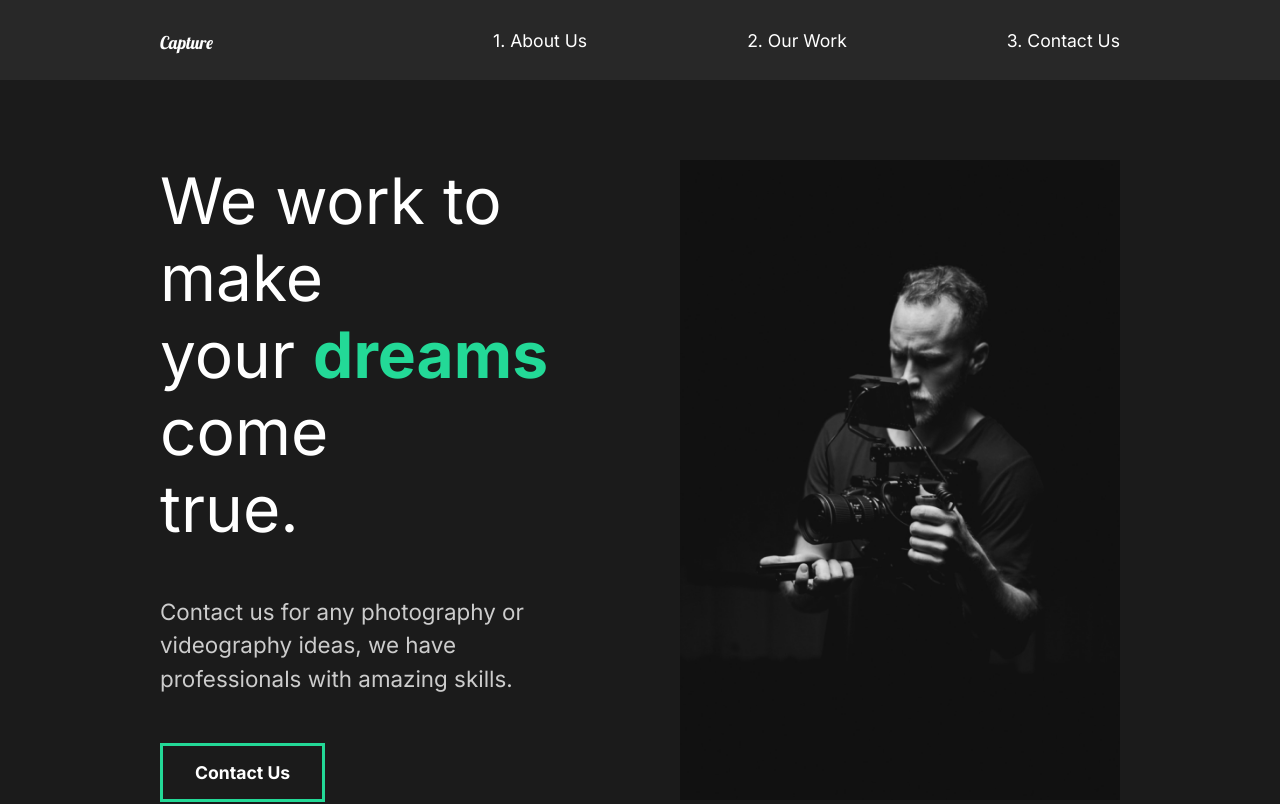
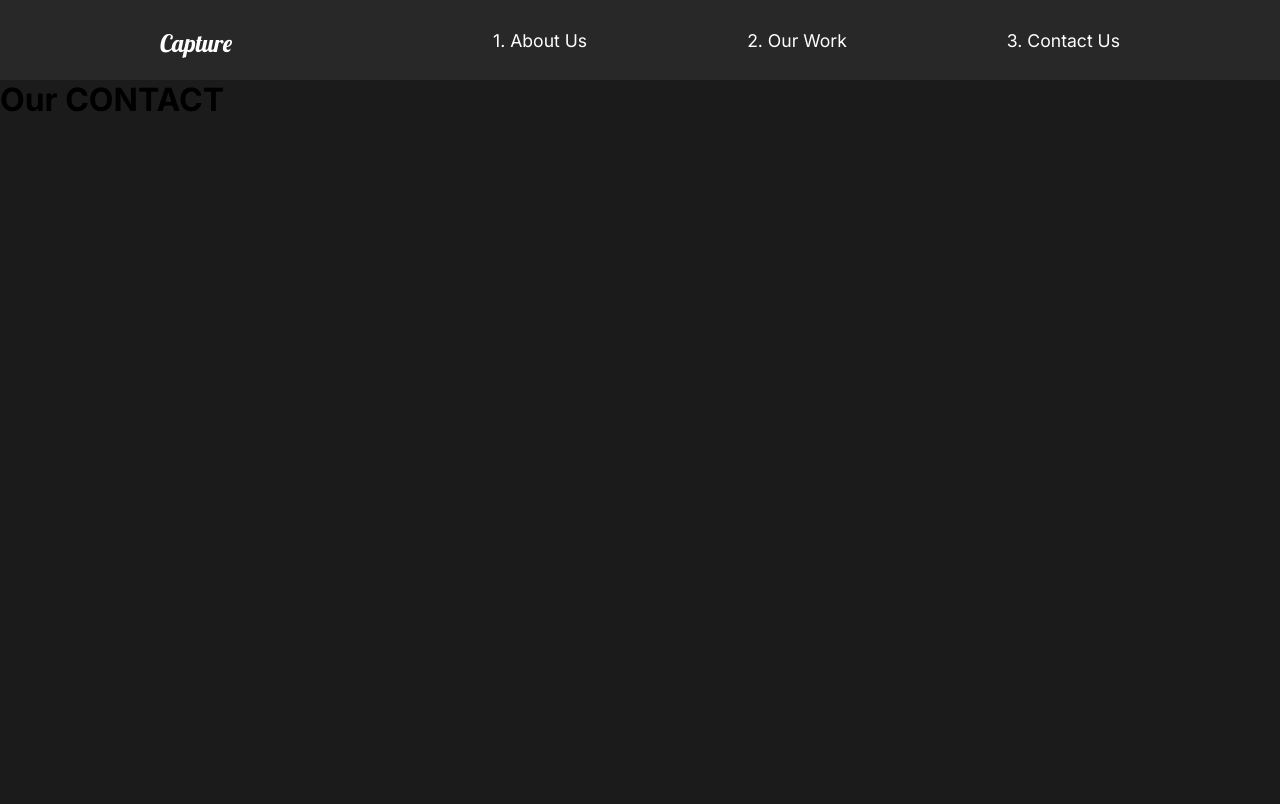
Before and after one commit to jsilva23/capture, a React (Create React App) app: page /contact in a window 1280 px wide. Shown: the top 804 px of the page. Built offline with nearby package versions, Linux system fonts and the light colour scheme.

Commit message:
9. Routes

```diff
--- a/src/App.js
+++ b/src/App.js
@@ -1,15 +1,32 @@
 // Global style
 import GlobalStyle from "./components/GlobalStyle";
+//nav component
 import Nav from "./components/Nav";
 //Pages
 import AboutUs from "./pages/AboutUs";
+import ContactUs from "./pages/ContactUs";
+import OurWork from "./pages/OurWork";
+// routes
+import { Switch, Route } from "react-router-dom";
 
 function App() {
   return (
     <div className="App">
       <GlobalStyle />
       <Nav />
-      <AboutUs />
+      <Switch>
+        <Route path="/" exact>
+          <AboutUs />
+        </Route>
+
+        <Route path="/work">
+          <OurWork />
+        </Route>
+
+        <Route path="/contact">
+          <ContactUs />
+        </Route>
+      </Switch>
     </div>
   );
 }
--- a/src/components/Nav.js
+++ b/src/components/Nav.js
@@ -1,20 +1,23 @@
 import Styled from "styled-components";
+import { Link } from "react-router-dom";
 
 const Nav = () => {
   return (
     <StyledNav>
-      <h1 id="logo">
-        <a href="#">Capture</a>
+      <h1>
+        <Link id="logo" to="/">
+          Capture
+        </Link>
       </h1>
       <ul>
         <li>
-          <a href="#">1. About Us</a>
+          <Link to="/">1. About Us</Link>
         </li>
         <li>
-          <a href="#">2. Our Work</a>
+          <Link to="/work">2. Our Work</Link>
         </li>
         <li>
-          <a href="#">3. Contact Us</a>
+          <Link to="/contact">3. Contact Us</Link>
         </li>
       </ul>
     </StyledNav>
--- a/src/index.js
+++ b/src/index.js
@@ -1,13 +1,16 @@
-import React from 'react';
-import ReactDOM from 'react-dom';
-import App from './App';
-import reportWebVitals from './reportWebVitals';
+import React from "react";
+import ReactDOM from "react-dom";
+import App from "./App";
+import reportWebVitals from "./reportWebVitals";
+import { BrowserRouter } from "react-router-dom";
 
 ReactDOM.render(
   <React.StrictMode>
-    <App />
+    <BrowserRouter>
+      <App />
+    </BrowserRouter>
   </React.StrictMode>,
-  document.getElementById('root')
+  document.getElementById("root")
 );
 
 // If you want to start measuring performance in your app, pass a function
--- /dev/null
+++ b/src/pages/ContactUs.js
@@ -0,0 +1,9 @@
+const ContactUs = () => {
+    return (
+      <div>
+        <h1>Our CONTACT</h1>
+      </div>
+    );
+  };
+
+  export default ContactUs;
--- /dev/null
+++ b/src/pages/OurWork.js
@@ -0,0 +1,9 @@
+const OurWork = () => {
+  return (
+    <div>
+      <h1>Our work</h1>
+    </div>
+  );
+};
+
+export default OurWork;
```
